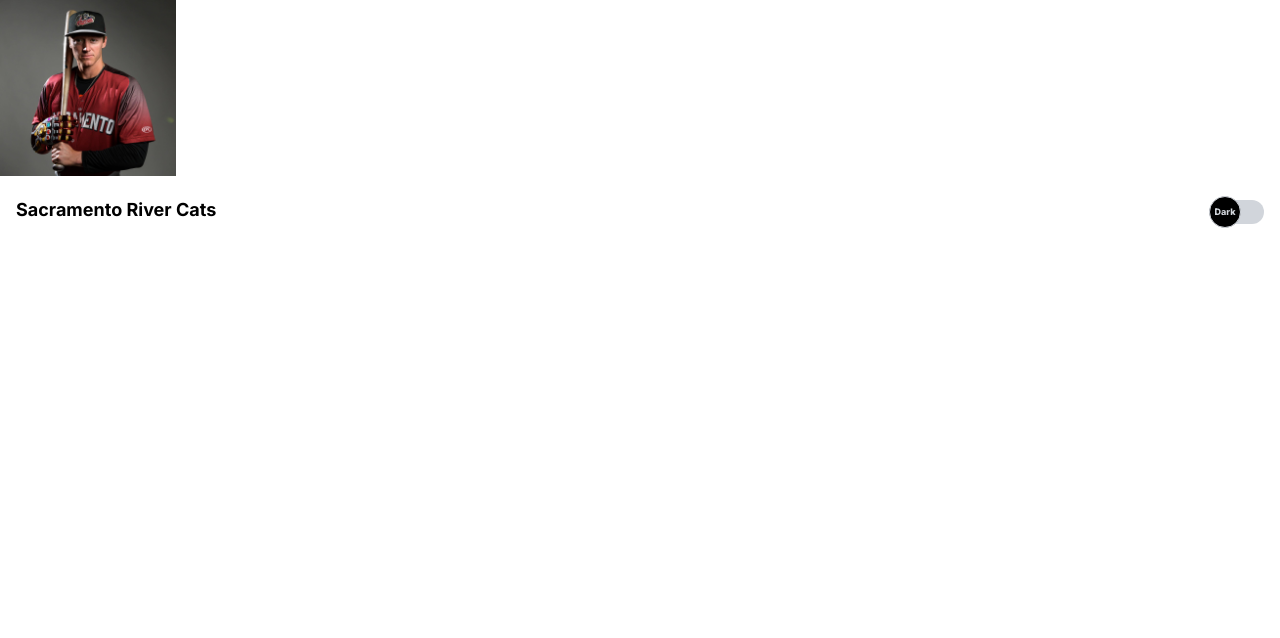
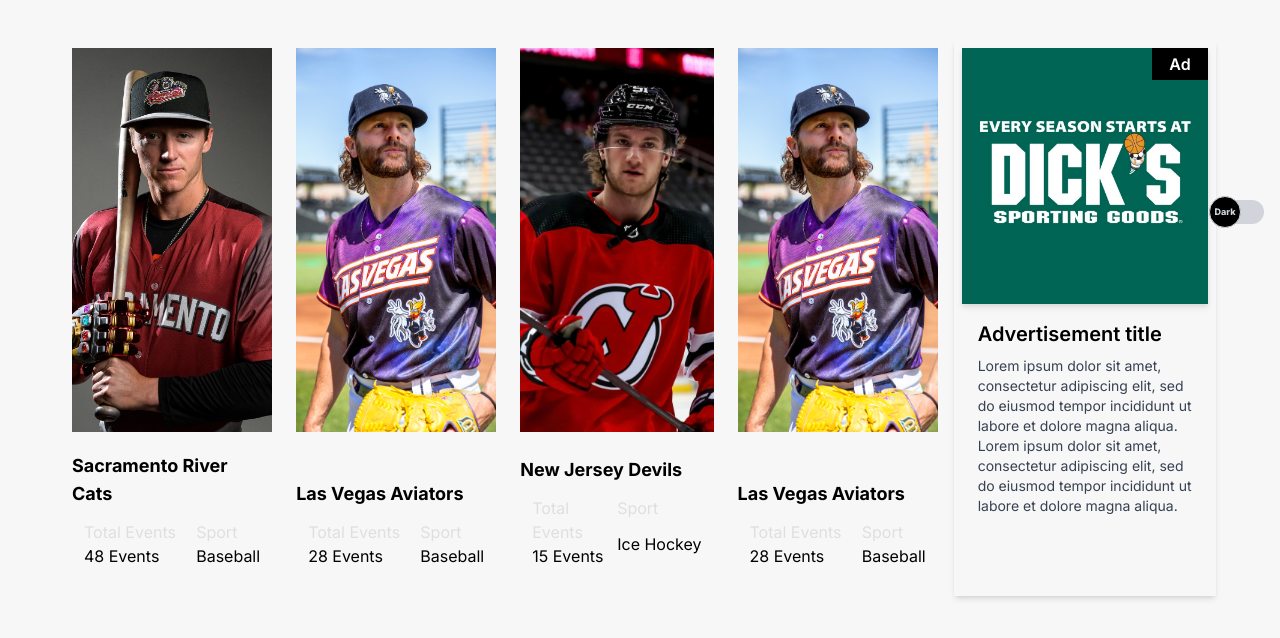
Before and after one commit to RF-Rifat/Hexleap, a Next.js app: page / in a window 1280 px wide. Shown: the top 638 px of the page. Built offline with nearby package versions, Linux system fonts and the light colour scheme.

Commit message:
home card section completed

```diff
--- a/src/app/layout.tsx
+++ b/src/app/layout.tsx
@@ -18,7 +18,9 @@
 }>) {
   return (
     <html lang="en">
-      <body className={`${inter.className} dark:bg-dark`}>
+      <body
+        className={`${inter.className} bg-[#F7F7F8] dark:bg-dark`}
+      >
         <ToggleButton />
         {children}
       </body>
--- a/src/app/page.tsx
+++ b/src/app/page.tsx
@@ -1,9 +1,11 @@
-import SportCard from "@/components/Hero/SportCard";
+import SportContainer from "@/components/Hero/SportContainer";
 
 export default function Home() {
   return (
     <main className="max-w-[1444px] mx-auto">
-      <SportCard />
+      <div className="px-16 py-10">
+        <SportContainer />
+      </div>
     </main>
   );
 }
--- a/src/components/Hero/SportCard.tsx
+++ b/src/components/Hero/SportCard.tsx
@@ -1,19 +1,32 @@
 import Image from "next/image";
+import { SportEvent } from "../../types/sport-event";
 
-const SportCard = () => {
+const SportCard: React.FC<{ item: SportEvent }> = ({ item }) => {
   return (
     <>
-      <div className="dark:bg-dark lg:rounded-b-none lg:rounded-r flex flex-col justify-between leading-normal">
+      <div className="dark:bg-[#3B3E47] lg:rounded-b-none lg:rounded-r flex flex-col justify-between leading-normal p-2">
         <Image
           width={600}
-          height={600}
+          height={1000}
           alt="sports-person"
-          src="/Sports/sports-1.jpeg"
-          className="w-44 mb-3"
+          src={item?.imgLink}
+          className="mb-3 object-cover h-96"
         />
-        <div className="p-4 pt-2">
-          <div className="font-bold text-lg mb-2 hover:text-indigo-600 inline-block dark:text-white">
-            Sacramento River Cats
+        <div className="py-2">
+          <div className="font-bold text-lg hover:text-indigo-600 inline-block dark:text-white">
+            {item?.title}
+          </div>
+          <div className="dark:bg-[#292B32] grid grid-flow-col p-3 justify-between">
+            <div className="grid">
+              <span className="text-[#DFDFDF]">Total Events</span>{" "}
+              <span className="dark:text-white">
+                {item?.totalEvents} Events
+              </span>
+            </div>
+            <div className="grid">
+              <span className="text-[#DFDFDF]">Sport</span>{" "}
+              <span className="dark:text-white">{item?.sport}</span>
+            </div>
           </div>
         </div>
       </div>
--- a/src/components/Hero/SportContainer.tsx
+++ b/src/components/Hero/SportContainer.tsx
@@ -1,11 +1,51 @@
-const SportContainer = () => {
+import { SportEvent } from "../../types/sport-event";
+import SportCard from "./SportCard";
+import SportsAds from "./SportsAds";
+
+const SportContainer: React.FC = () => {
+  const cartData: SportEvent[] = [
+    {
+      imgLink: "/Sports/sports-1.jpeg",
+      title: "Sacramento River Cats",
+      event: "Total Events",
+      sport: "Baseball",
+      totalEvents: 48,
+    },
+    {
+      imgLink: "/Sports/sports-2.jpeg",
+      title: "Las Vegas Aviators",
+      event: "Total Events",
+      sport: "Baseball",
+      totalEvents: 28,
+    },
+    {
+      imgLink: "/Sports/sports-3.jpeg",
+      title: "New Jersey Devils",
+      event: "Total Events",
+      sport: "Ice Hockey",
+      totalEvents: 15,
+    },
+    {
+      imgLink: "/Sports/sports-4.jpeg",
+      title: "Las Vegas Aviators",
+      event: "Total Events",
+      sport: "Baseball",
+      totalEvents: 28,
+    },
+  ];
+
   return (
-      <>
-          <main className="grid grid-flow-row">
+    <>
+      <main className="grid grid-flow-col gap-2">
+        <div className="grid grid-flow-col gap-2">
+          {cartData?.map((item, idx) => (
+            <SportCard key={idx} item={item} />
+          ))}
+        </div>
+        <SportsAds />
+      </main>
+    </>
+  );
+};
 
-          </main>
-      </>
-  )
-}
-
-export default SportContainer
+export default SportContainer;
--- a/src/components/Hero/SportsAds.tsx
+++ b/src/components/Hero/SportsAds.tsx
@@ -1,9 +1,40 @@
-import React from 'react'
+import Image from "next/image";
+import React from "react";
 
 const SportsAds = () => {
   return (
-    <></>
-  )
-}
+    <>
+      <div className="max-w-[17rem] mx-auto overflow-hidden shadow-md p-2 dark:bg-[#3B3E47] sticky top-0">
+        <div className="relative">
+          <Image
+            width={600}
+            height={10000}
+            className="w-full h-64 object-cover drop-shadow-md"
+            src="/Sports/ads.jpeg"
+            alt="Image"
+          />
+          <div className="absolute top-0 right-0">
+            <div className="w-14 h-8 absolute top-0 right-0">
+              <div className="h-full w-full bg-black text-white text-center leading-8 font-semibold">
+                Ad
+              </div>
+            </div>
+          </div>
+        </div>
+        <div className="p-4">
+          <h3 className="text-xl font-semibold mb-2 dark:text-white">
+            Advertisement title
+          </h3>
+          <p className="text-gray-700 text-sm dark:text-[#DFDFDF]">
+            Lorem ipsum dolor sit amet, consectetur adipiscing elit, sed do
+            eiusmod tempor incididunt ut labore et dolore magna aliqua. Lorem
+            ipsum dolor sit amet, consectetur adipiscing elit, sed do eiusmod
+            tempor incididunt ut labore et dolore magna aliqua.
+          </p>
+        </div>
+      </div>
+    </>
+  );
+};
 
-export default SportsAds
+export default SportsAds;
--- /dev/null
+++ b/src/types/sport-event.ts
@@ -0,0 +1,7 @@
+export interface SportEvent {
+  imgLink: string;
+  title: string;
+  event: string;
+  sport: string;
+  totalEvents: number;
+}
```
